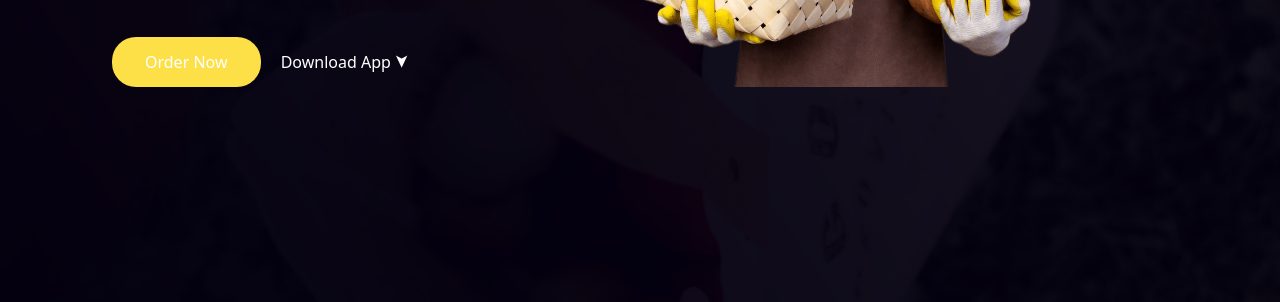
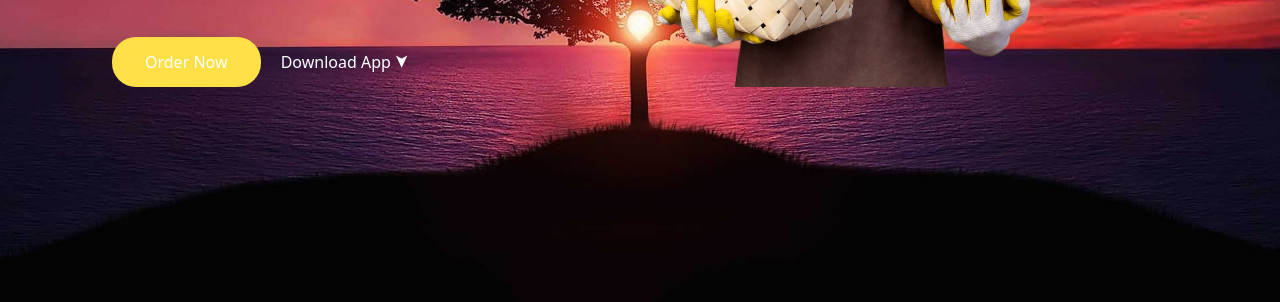
Before and after one commit to onwugbenu/Assignment, a plain HTML site: page index.html in a window 1280 px wide. Shown: the part 498-800 px from the top of the page. Drawn offline with nearby package versions, Linux system fonts and the light colour scheme.

Commit message:
first commit

```diff
--- a/index.html
+++ b/index.html
@@ -10,7 +10,7 @@
   </head>
   <body>
     <div
-      class="container min-h-screen bg-[url('./images/image.png')] bg-center bg-cover px-28 py-8 relative"
+      class="container min-h-screen bg-[url('./images/im.jpg')] bg-center bg-cover px-28 py-8 relative"
     >
       <nav class="flex items-center">
         <img src="images/logo.png" class="w-40 cursor-pointer" alt="" />
```
Also changed, not shown: images/im.jpg (added).
